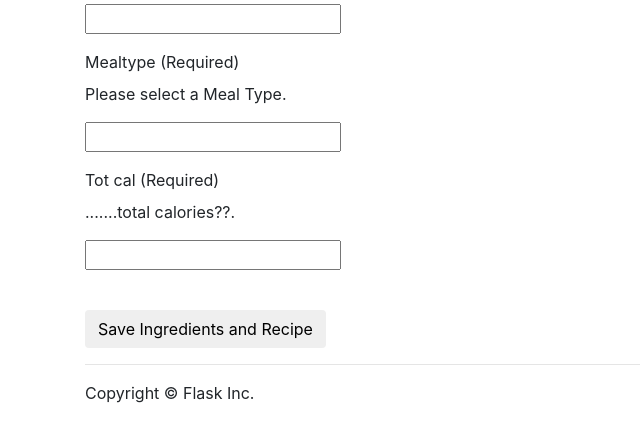
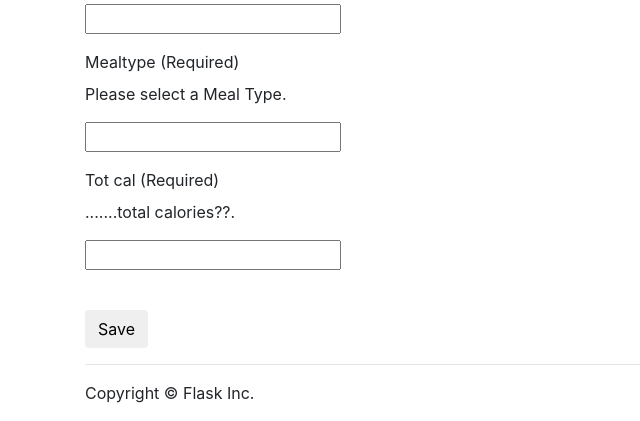
Before and after one commit to Michel0288/Meal-Planner, a Python web app: template app/templates/recipe.html in a window 1280 px wide. Shown: the part 851-1272 px from the top of the page, without its empty margins (0-640 px from the left). Run offline with Jinja, Linux system fonts and the light colour scheme; the template is opened without the code that fills it, so the values that code supplies are empty, except form fields; form fields are guessed from the names that the template uses; some libraries are stand-ins or nearby versions.

Commit message:
Minor change

```diff
--- a/app/templates/recipe.html
+++ b/app/templates/recipe.html
@@ -51,7 +51,7 @@
 
      <br>
 
-     <button type="send" class="btn">Save Ingredients and Recipe</button>
+     <button type="send" class="btn">Save</button>
 
  </form>
 {% endblock %}
```
